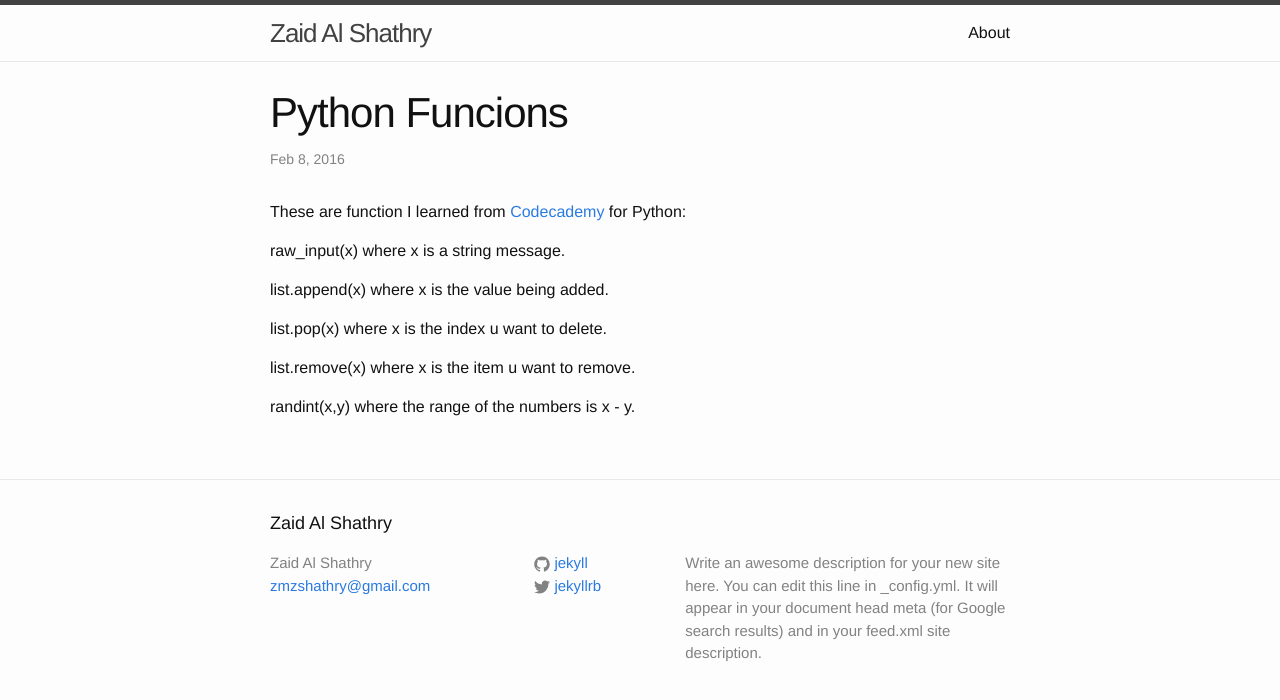
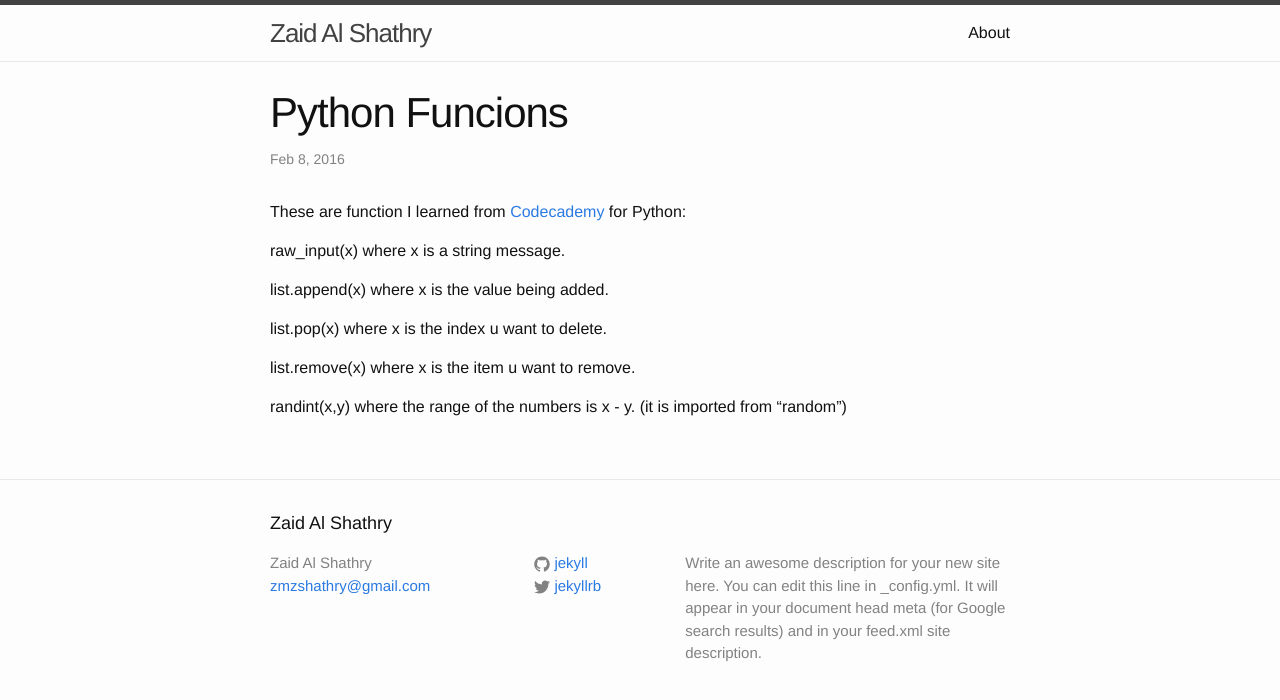
Before and after one commit to zaidmsh/zaid.github.io, a Jekyll site: the page built from _posts/2016-02-10-PthonFun.markdown, in a window 1280 px wide. Shown: the top 700 px of the page. Built offline with Jekyll 4.4.1, drawn with Linux system fonts in a browser that asks for light colours.

Commit message:
add rand fun to python file

```diff
--- a/_posts/2016-02-10-PthonFun.markdown
+++ b/_posts/2016-02-10-PthonFun.markdown
@@ -15,7 +15,7 @@ list.pop(x) where x is the index u want to delete.
 
 list.remove(x) where x is the item u want to remove.
 
-randint(x,y) where  the range of the numbers is x - y.
+randint(x,y) where  the range of the numbers is x - y. (it is imported from "random")
 
 
 
```
